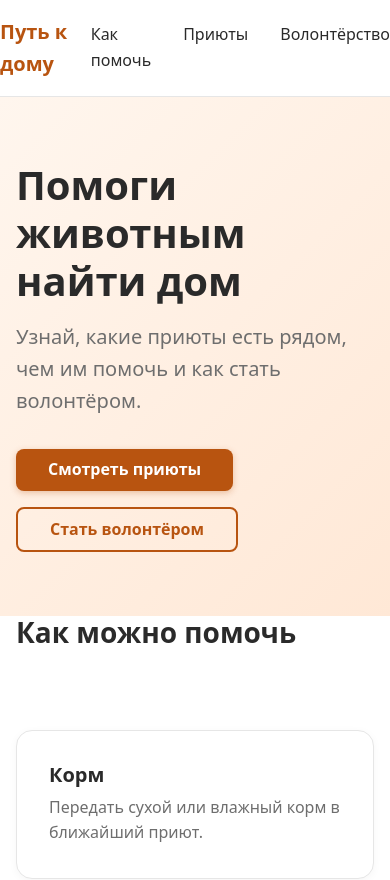
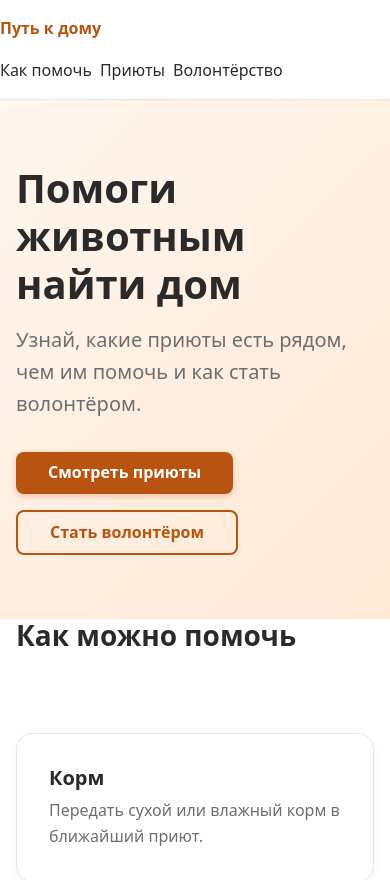
Before and after one commit to 23hoose/project.web, a plain HTML site: page index.html in a window 390 px wide. Shown: the top 880 px of the page. Drawn offline with Linux system fonts and the light colour scheme.

Commit message:
Add responsive header breakpoint for narrow screens

```diff
--- a/css/components/header.css
+++ b/css/components/header.css
@@ -50,3 +50,20 @@
   outline-offset: 2px;
   border-radius: var(--radius-sm, 4px);
 }
+
+@media (max-width: 600px) {
+  .header {
+    flex-direction: column;
+    align-items: flex-start;
+    gap: var(--space-md, 1rem);
+  }
+
+  .header__nav-list {
+    flex-wrap: wrap;
+    gap: var(--space-sm, 0.5rem);
+  }
+
+  .header__logo {
+    font-size: var(--fs-base, 1rem);
+  }
+}
```
